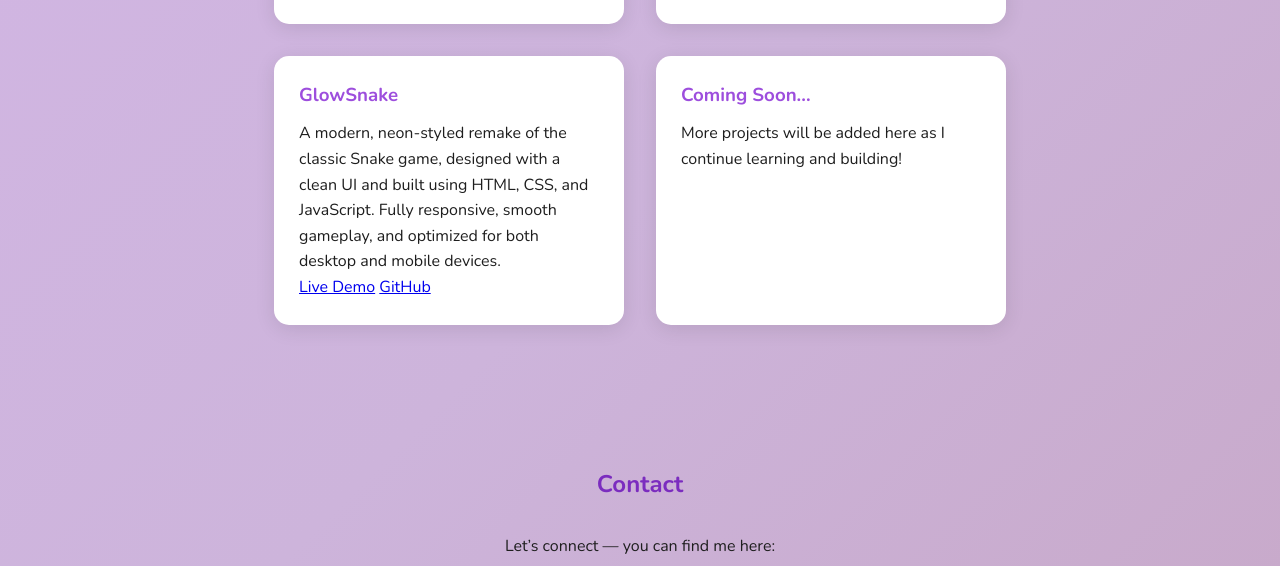
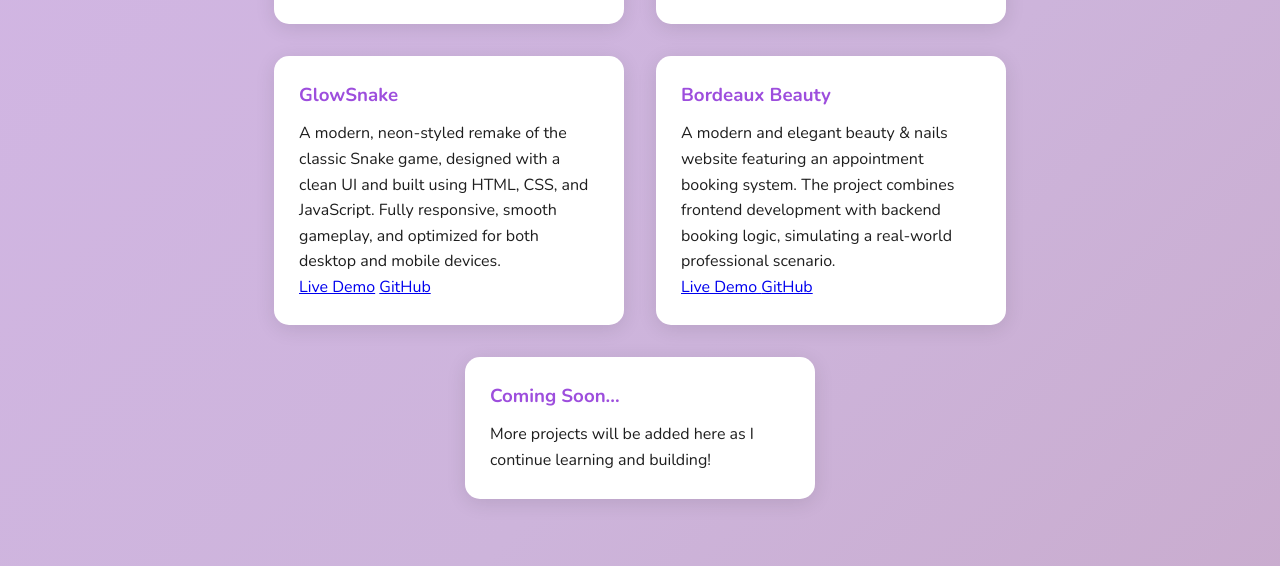
Before and after one commit to alexiatzouganatou/portfolio, a plain HTML site: page index.html in a window 1280 px wide. Shown: the part 1566-2132 px from the top of the page. Drawn offline with nearby package versions, Linux system fonts and the light colour scheme.

Commit message:
Add files via upload

```diff
--- a/index.html
+++ b/index.html
@@ -98,10 +98,24 @@
   <a href="https://alexiatzouganatou.github.io/GlowSnake/" target="_blank" class="btn">Live Demo</a>
   <a href="https://github.com/alexiatzouganatou/GlowSnake" target="_blank" class="btn secondary">GitHub</a>
 </div>
+<div class="project-card">
+  <h3>Bordeaux Beauty</h3>
+  <p>
+    A modern and elegant beauty & nails website featuring an appointment booking system.
+    The project combines frontend development with backend booking logic, simulating a real-world professional scenario.
+  </p>
+  <a href="https://alexiatzouganatou.github.io/BordeauxBeauty/" target="_blank" class="btn">
+    Live Demo
+  </a>
+  <a href="https://github.com/alexiatzouganatou/BordeauxBeauty.git" target="_blank" class="btn secondary">
+    GitHub
+  </a>
+</div>
     <div class="project-card">
       <h3>Coming Soon...</h3>
       <p>More projects will be added here as I continue learning and building!</p>
     </div>
+</div>
 
   </div>
 </section>
```
